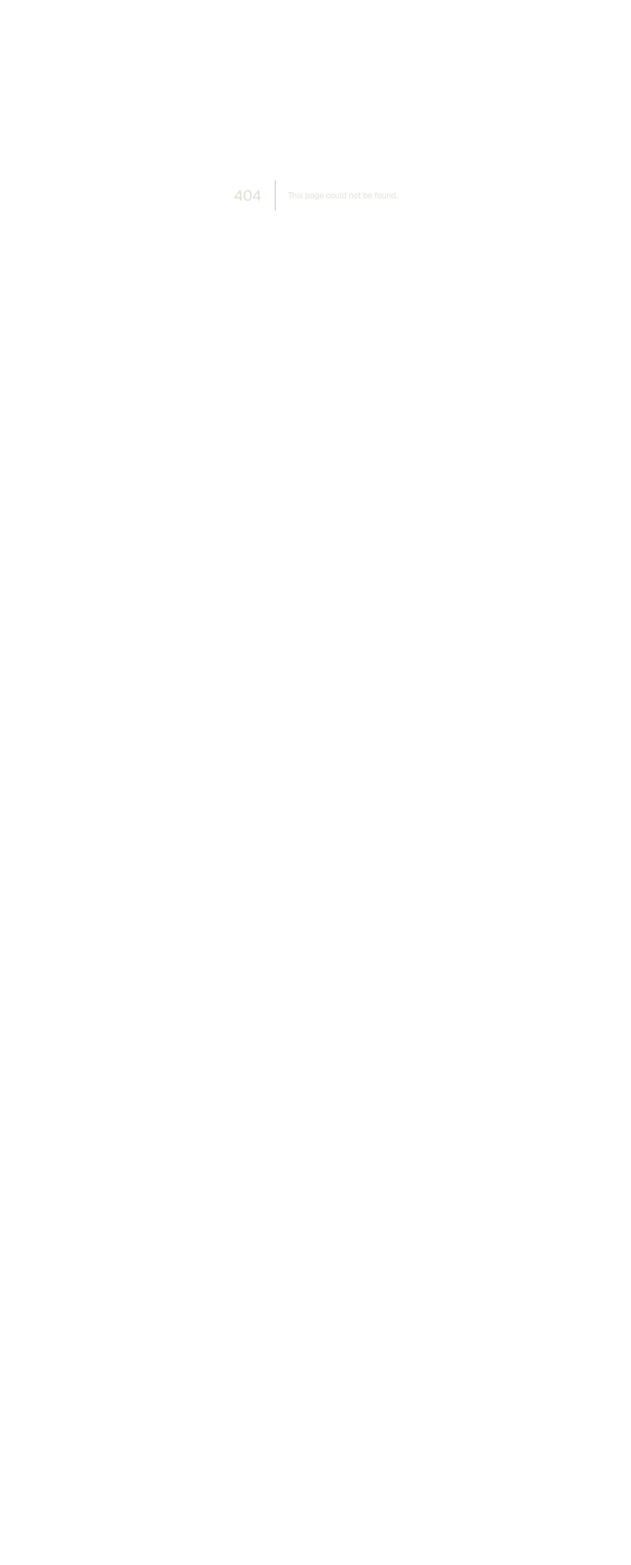
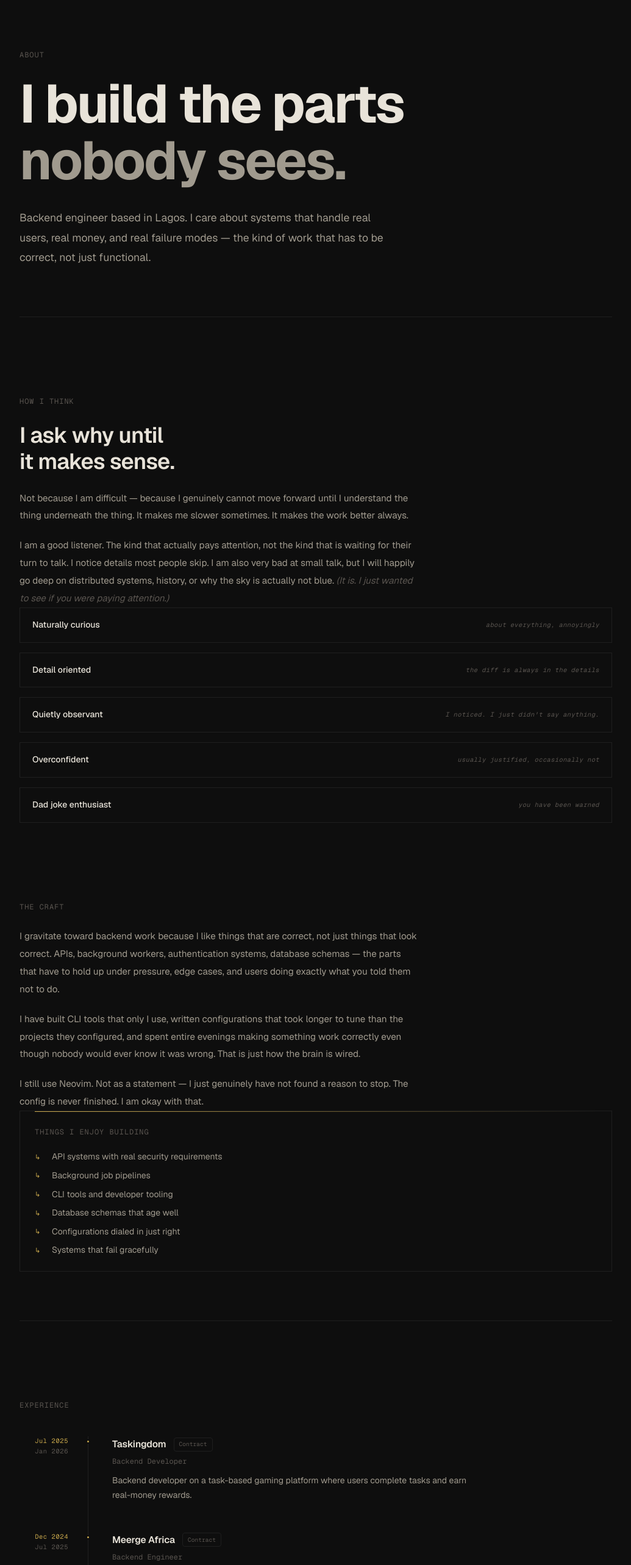
Before and after one commit to Muizzyranking/muizzyranking-portfolio, a Next.js app: page /about in a window 1280 px wide. Before the commit this address had no page. Shown: the part 80-2646 px from the top of the page at 61% size, without its empty margins (122-1157 px from the left). Before the commit the page ends 800 px from the top, so only its background shows below. Built offline with nearby package versions, Linux system fonts and the light colour scheme.

Commit message:
feat: about page

```diff
--- /dev/null
+++ b/src/app/about/page.tsx
@@ -0,0 +1,21 @@
+import type { Metadata } from "next";
+import AboutMe from "@/components/sections/AboutMe";
+import Contact from "@/components/sections/Contact";
+import { getAllExperience } from "@/lib/experience";
+
+export const metadata: Metadata = {
+  title: "About",
+  description:
+    "Backend engineer, systems thinker, Neovim user. This is who I am.",
+};
+
+export default function AboutPage() {
+  const experiences = getAllExperience();
+  return (
+    <>
+      <AboutMe experiences={experiences} />
+      ;)
+      <Contact />
+    </>
+  );
+}
```
